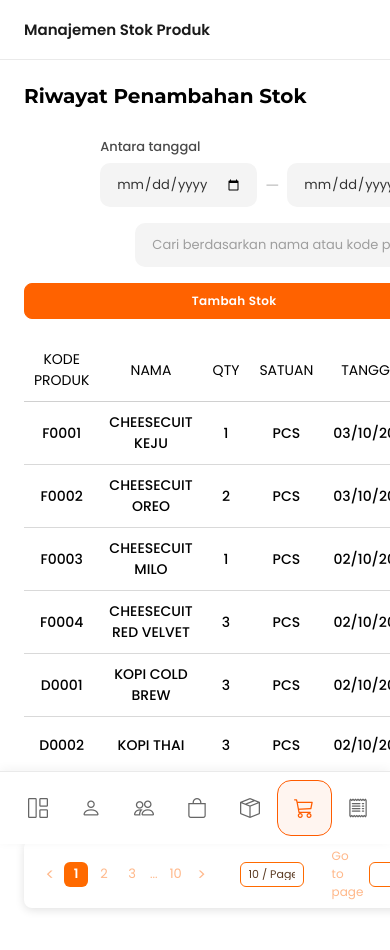
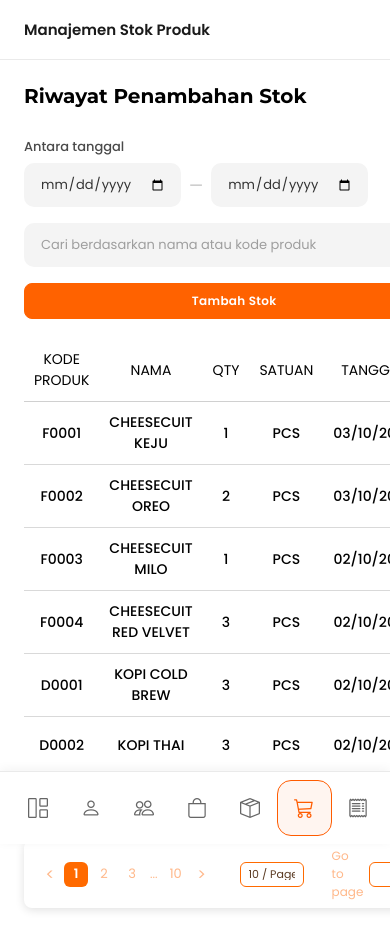
Before and after one commit to stpndrs/sleepypos-vue, a Vue app: page /stocks in a window 390 px wide. Shown: the top 950 px of the page. Built offline with nearby package versions, Linux system fonts and the light colour scheme; a web font is replaced by a local one.

Commit message:
fix: perbaikan layout tanggal dan search pada css

```diff
--- a/src/pages/stocks/StocksView.vue
+++ b/src/pages/stocks/StocksView.vue
@@ -165,7 +165,7 @@ const stocks = ref([
 }
 
 @media (max-width: 991.98px) {
-    .filters {
+    .page-body.filters {
         flex-direction: column;
         align-items: stretch;
         gap: 12px;
```
